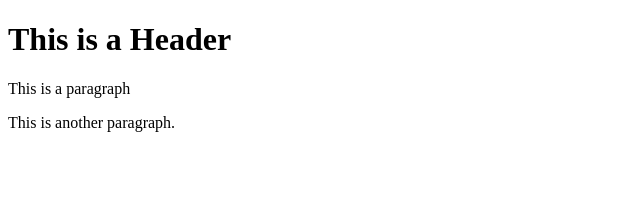
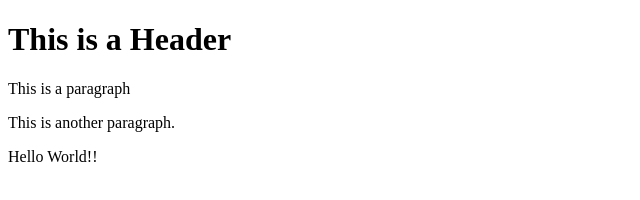
Before and after one commit to malvarez007/git-test, a website: page index.html in a window 1280 px wide. Shown: the whole page, without its empty margins (0-640 px from the left). Drawn offline with Linux system fonts and the light colour scheme.

```diff
--- a/index.html
+++ b/index.html
@@ -4,5 +4,6 @@
       <h1>This is a Header</h1>
       <p>This is a paragraph</p>
       <p>This is another paragraph.</p>
+      <p>Hello World!!</p>
    </body>
 </html>
```
Also changed, not shown: package.json (added, +24 -0 lines), 2 other files.
